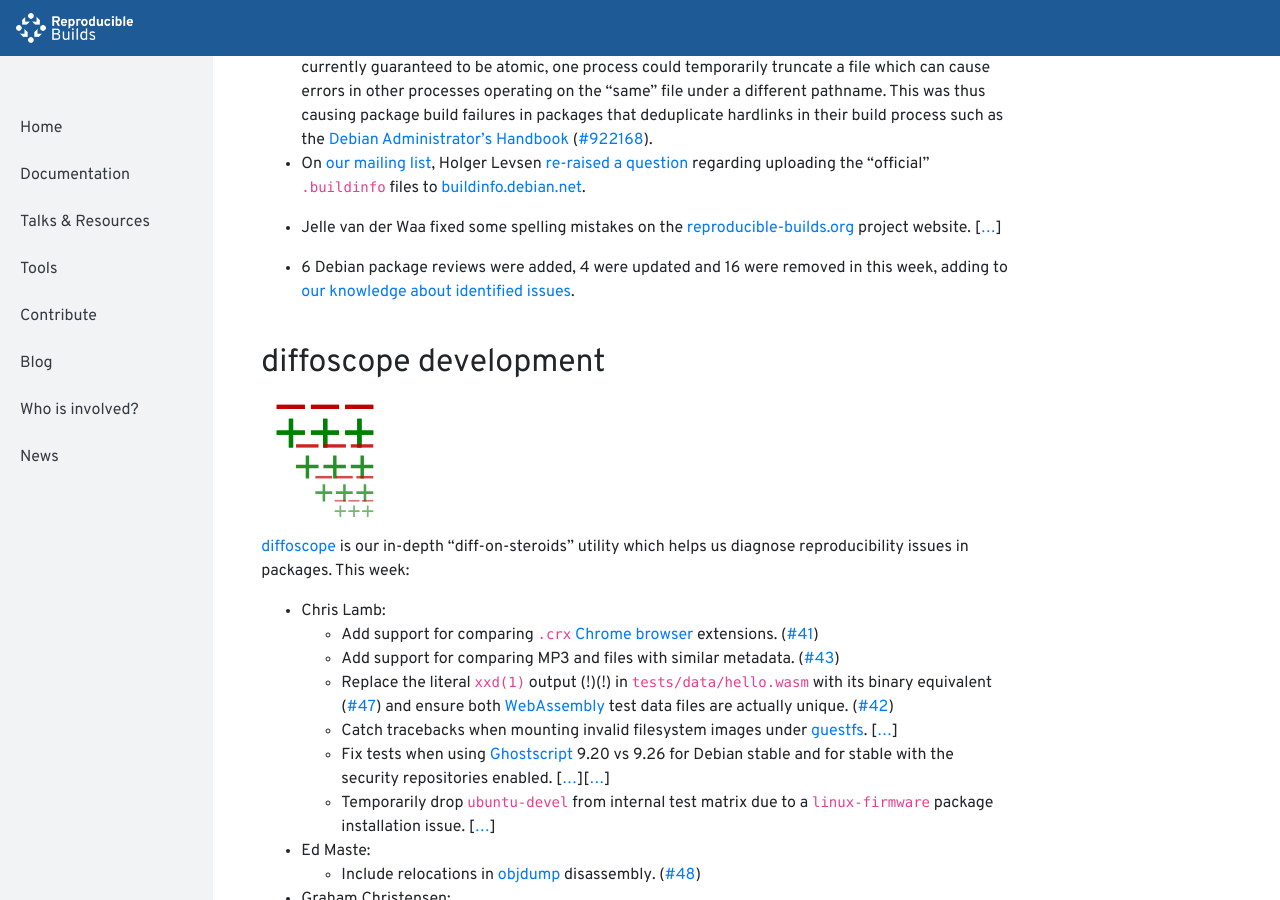
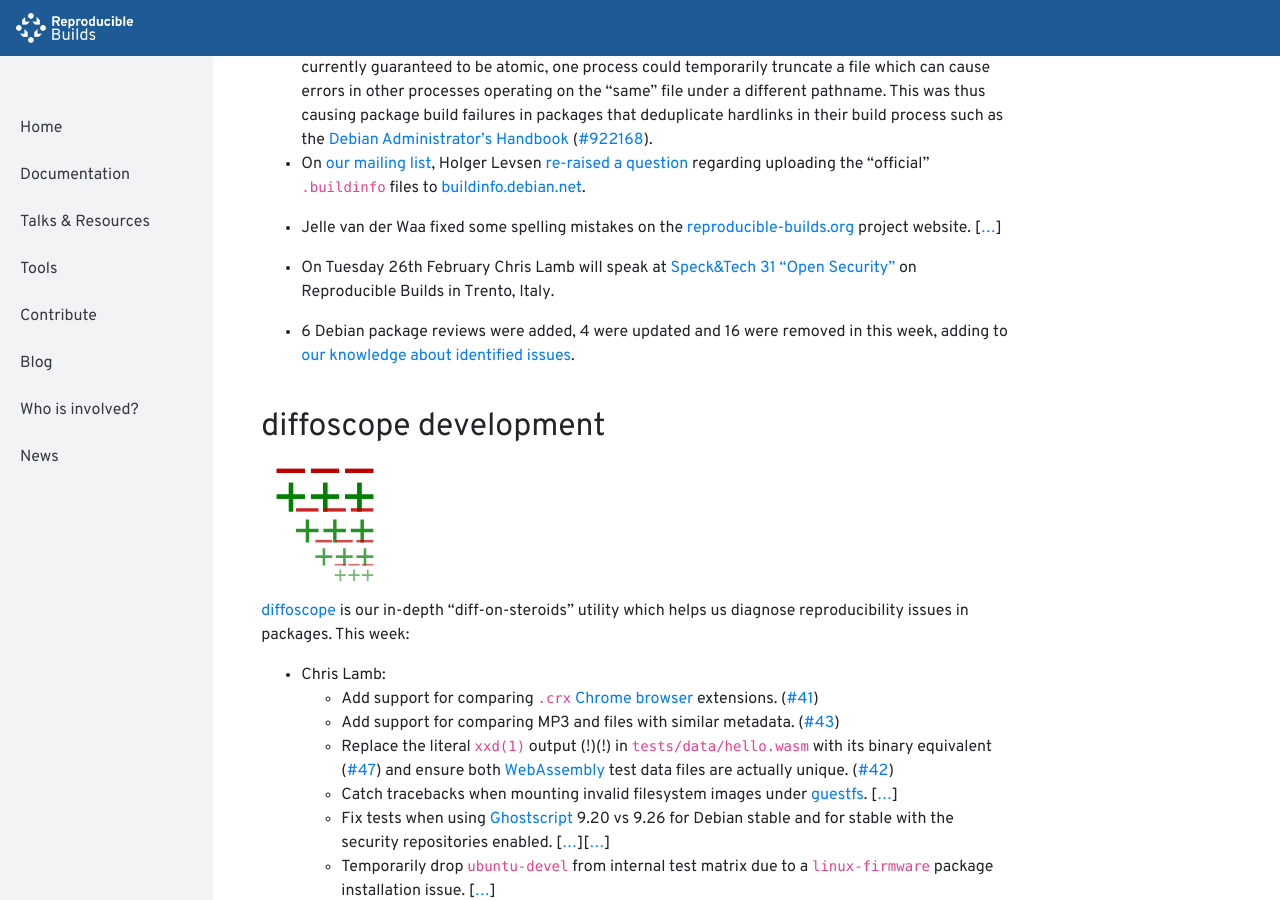
Before and after one commit to prototypefund/reproducible-website, a Jekyll site: the page built from _blog/posts/199.md, in a window 1280 px wide and 900 px high, scrolled down 451 px. Built offline with Jekyll 4.4.1, drawn with Linux system fonts in a browser that asks for light colours.

Commit message:
199: Add upcoming Speck&Tech 31 talk.

```diff
--- a/_blog/posts/199.md
+++ b/_blog/posts/199.md
@@ -11,6 +11,8 @@
 * On [our mailing list](https://lists.reproducible-builds.org/listinfo/rb-general), Holger Levsen [re-raised a question](https://lists.reproducible-builds.org/pipermail/rb-general/2019-February/001446.html) regarding uploading the "official" `.buildinfo` files to [buildinfo.debian.net](https://buildinfo.debian.net/).
 
 * Jelle van der Waa fixed some spelling mistakes on the [reproducible-builds.org](https://reproducible-builds.org) project website. [[...](https://salsa.debian.org/reproducible-builds/reproducible-website/commit/dea014e)]
+
+* On Tuesday 26th February Chris Lamb will speak at [Speck&Tech 31 "Open Security"](https://www.eventbrite.com/e/specktech-31-open-security-tickets-53503912643) on Reproducible Builds in Trento, Italy.
 
 * 6 Debian package reviews were added, 4 were updated and 16 were removed in this week, adding to [our knowledge about identified issues](https://tests.reproducible-builds.org/debian/index_issues.html).
 
```
